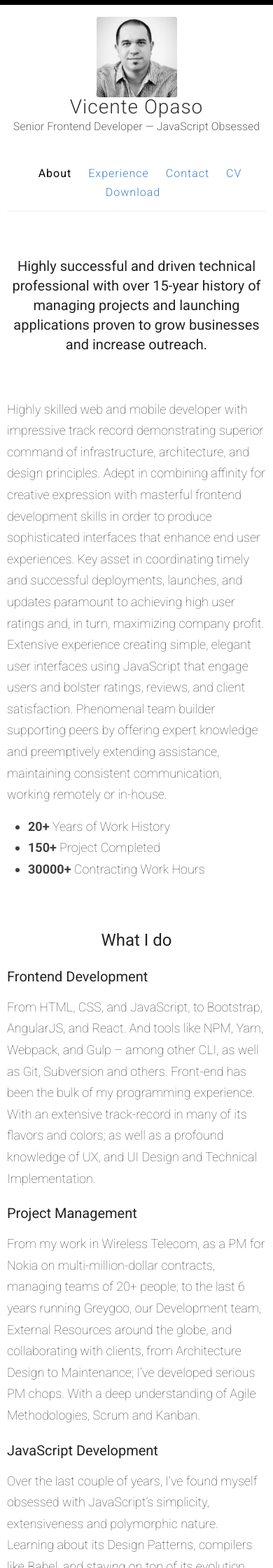
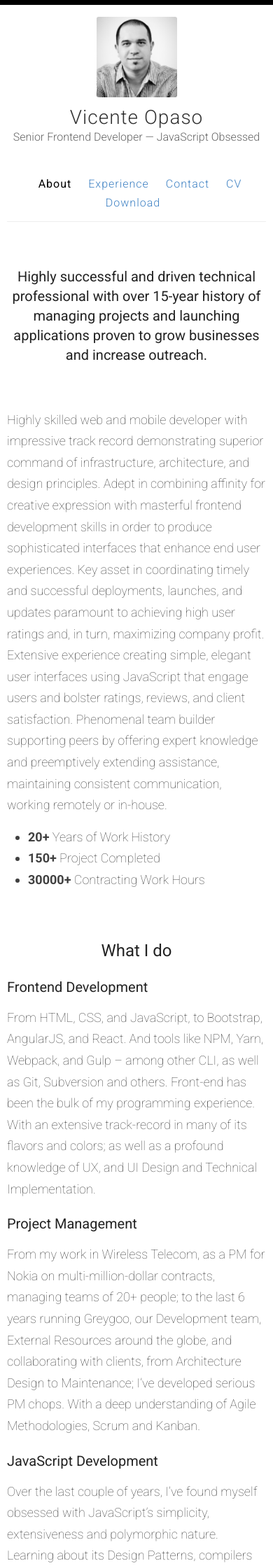
Before and after one commit to vicenteopaso/vicenteopaso, a Jekyll site: the page built from _pages/index.md, in a window 390 px wide. Shown: the top 2240 px of the page at 70% size. Built offline with Jekyll 4.4.1, drawn with Linux system fonts in a browser that asks for light colours.

Commit message:
Update _custom.scss

```diff
--- a/_sass/_custom.scss
+++ b/_sass/_custom.scss
@@ -187,13 +187,16 @@ header.masthead {
     }
   }
 }
-@media screen and (max-width: 465px) {
+@media screen and (max-width: 640px) {
   header.masthead {
     a.site-avatar {
       margin-right: auto;
       margin-left: auto;
+      margin-bottom: 15px;
     }
   }
+}
+@media screen and (max-width: 465px) {
   #contact {
     form {
       input {
```
